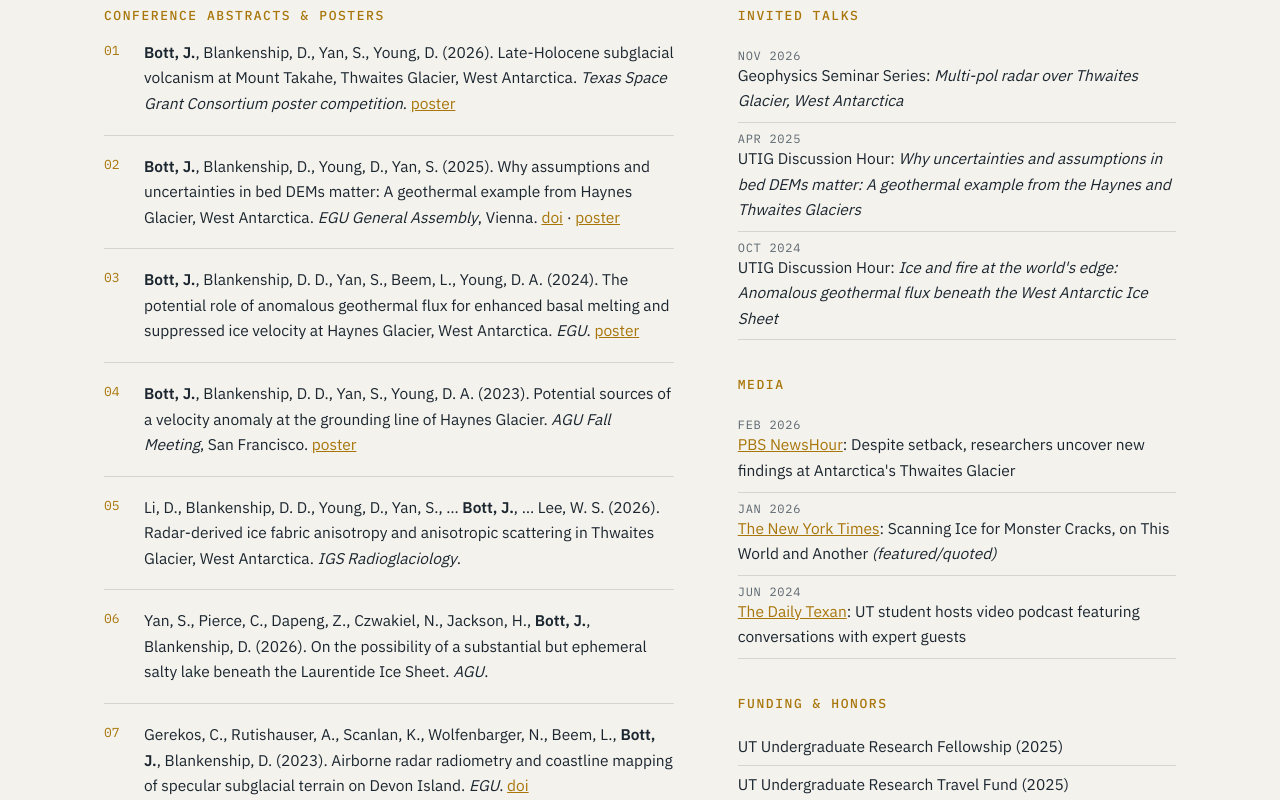
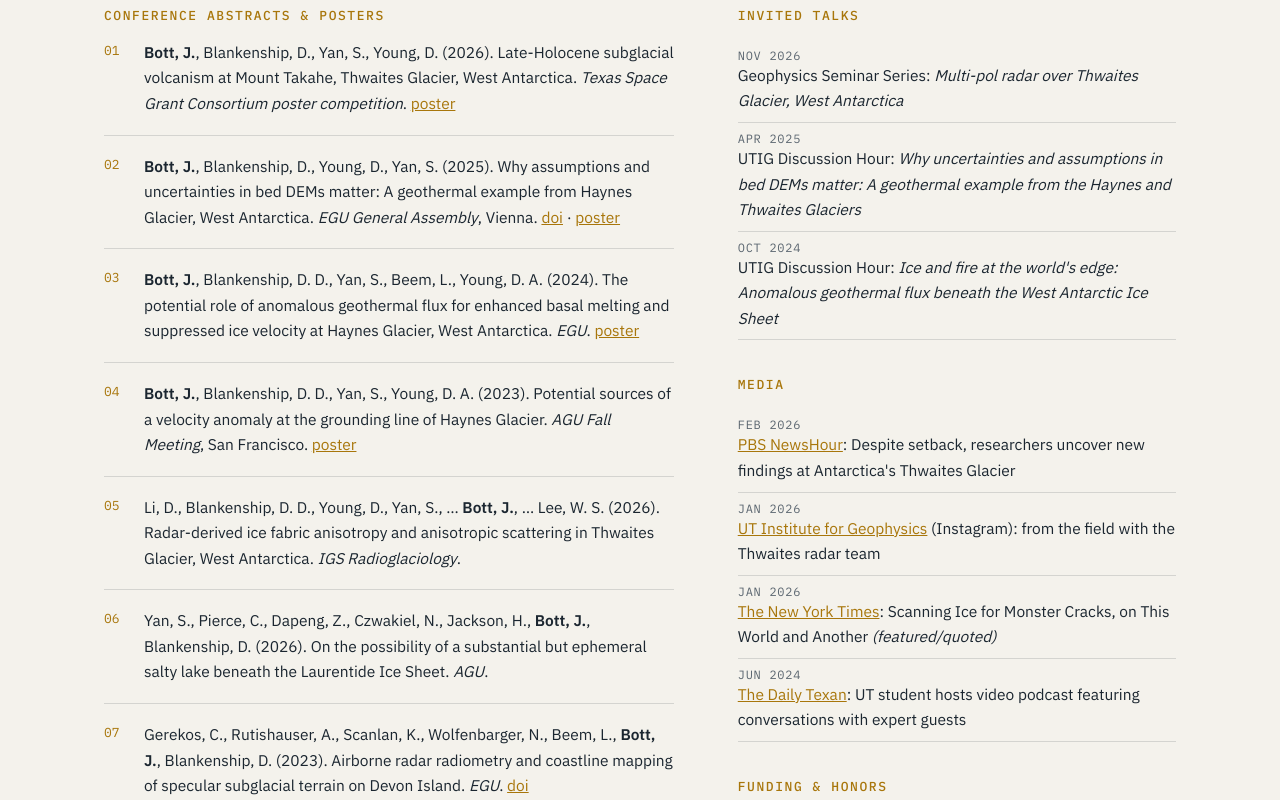
Before and after one commit to jasonbott124/jasonbott124.github.io, a plain HTML site: page index.html in a window 1280 px wide. Shown: the part 11200-12000 px from the top of the page. Drawn offline with Linux system fonts and the light colour scheme.

Commit message:
Media: add UTIG Instagram feature
Co-Authored-By: Claude Opus 5.5 <noreply@anthropic.com>
Claude-Session: https://claude.ai/code/session_01MHzkrhwevraEYskk25zMkk

```diff
--- a/index.html
+++ b/index.html
@@ -340,6 +340,7 @@
       <h3 class="sub">Media</h3>
       <ul class="plain">
         <li><span class="date">Feb 2026</span><a href="https://www.youtube.com/watch?v=T5KnkhG_obc" target="_blank" rel="noopener">PBS NewsHour</a>: Despite setback, researchers uncover new findings at Antarctica's Thwaites Glacier</li>
+        <li><span class="date">Jan 2026</span><a href="https://www.instagram.com/utgeophysics/p/DUI6OZ_gEXt/" target="_blank" rel="noopener">UT Institute for Geophysics</a> (Instagram): from the field with the Thwaites radar team</li>
         <li><span class="date">Jan 2026</span><a href="https://www.nytimes.com/2026/01/27/climate/antarctica-thwaites-radar.html" target="_blank" rel="noopener">The New York Times</a>: Scanning Ice for Monster Cracks, on This World and Another <em>(featured/quoted)</em></li>
         <li><span class="date">Jun 2024</span><a href="https://thedailytexan.com/2024/06/28/ut-student-hosts-video-podcast-featuring-conversations-with-expert-guests/" target="_blank" rel="noopener">The Daily Texan</a>: UT student hosts video podcast featuring conversations with expert guests</li>
       </ul>
```
